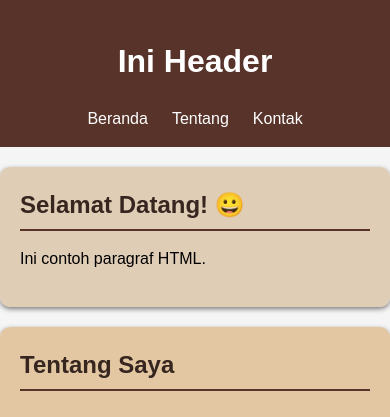
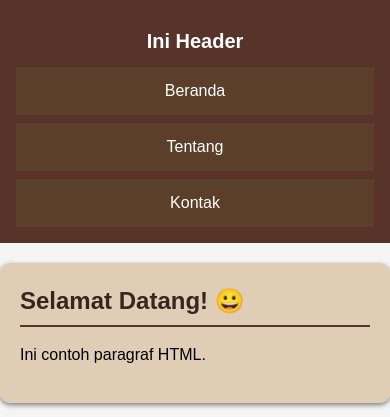
Before and after one commit to 2511500020-eng/2511500020-PWD-TI1A-2526_1, a PHP site: page /pertemuan-04/index.html in a window 390 px wide. Shown: the top 417 px of the page. Run offline with PHP 8.4, Linux system fonts and the light colour scheme.

Commit message:
styling navigasi mode mobile

```diff
--- a/pertemuan-04/style.css
+++ b/pertemuan-04/style.css
@@ -55,6 +55,27 @@ header li a:active {
         position: sticky;
         top: 0;
         z-index: 1000;
+    }
+
+    header h1 {
+        margin: 0 0 8 px;
+        font-size: 20px;
+        line-height: 1.2;
+    }
+
+    header ul {
+        flex-direction: column;
+        align-items: stretch;
+        gap: 8px;
+        margin: 8px 0 0;
+    }
+
+    header li a {
+        display: block;
+        padding: 12px 14px;
+        border: 1px solid rgba white;
+        background: rgba(92, 68, 46, 0.75);
+        backdrop-filter: saturate(120%);
     }
 }
 
```
Also changed, not shown: pertemuan-04/README.md.
